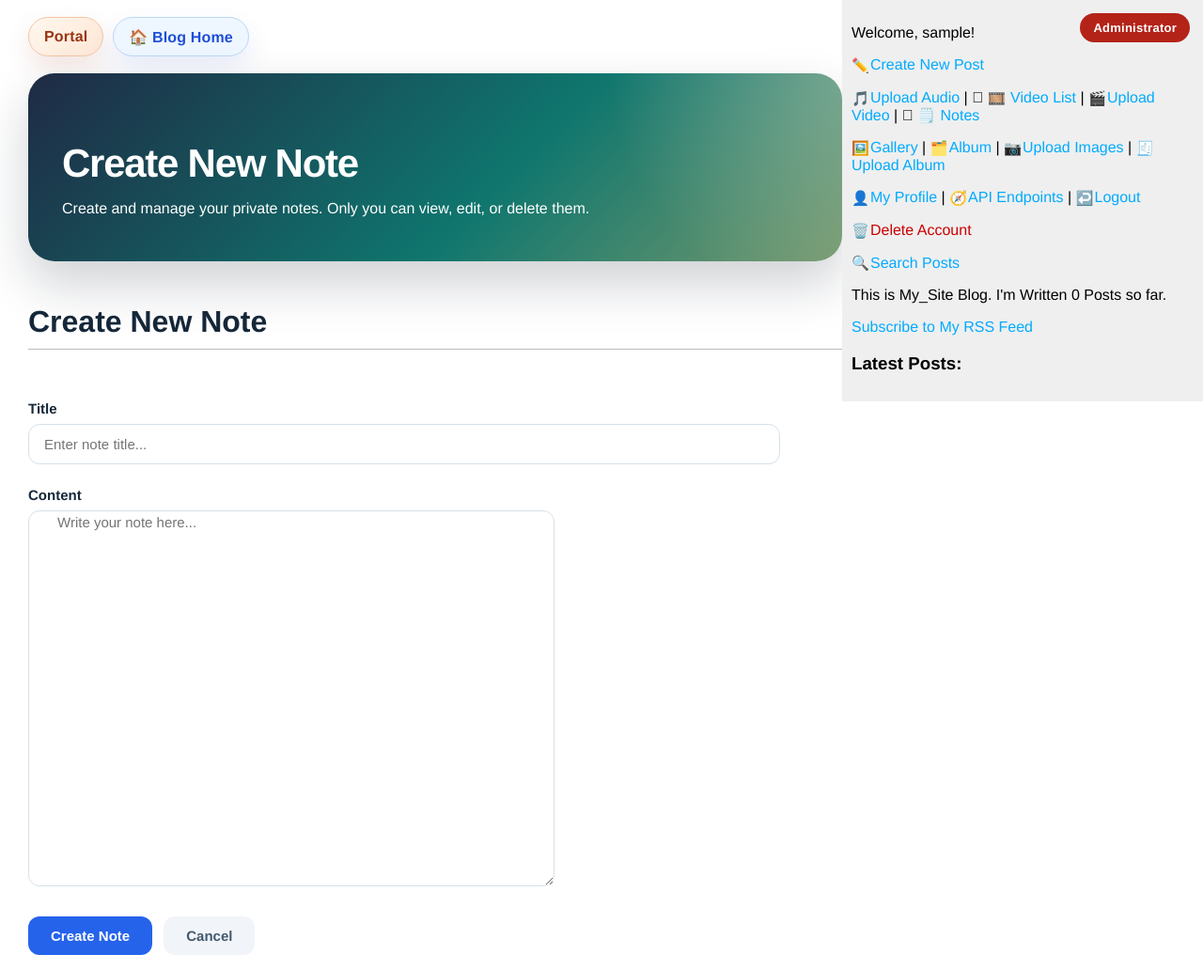
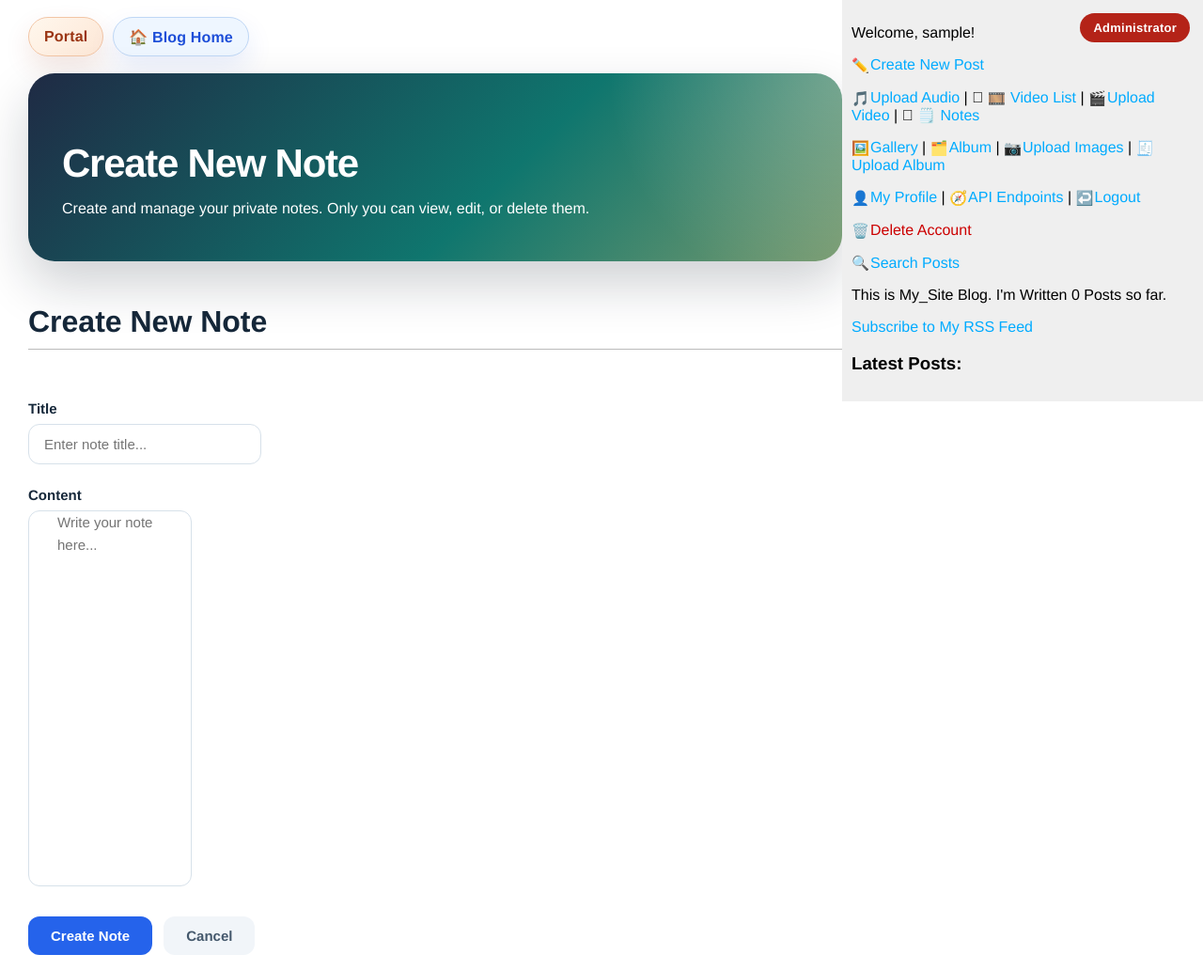
Before and after one commit to aaab0914/my_site_prod, a Django app: page /blog/notes/create/ in a window 1280 px wide. Shown: the top 1032 px of the page at 94% size. Run offline with Django 5.2, Linux system fonts and the light colour scheme; the visitor is signed in with stand-in values (Sample User, id 1); data that the repository does not hold is empty; parts of the project's set-up code (start-up, migrations or seed data) failed here and were passed over; some libraries are stand-ins or nearby versions.

Commit message:
fix: set fixed note editor dimensions

```diff
--- a/blog/templates/blog/notes/note_form.html
+++ b/blog/templates/blog/notes/note_form.html
@@ -14,7 +14,8 @@
         font-weight: 700;
     }
     .note-form-container {
-        max-width: 800px;
+        width: 248px;
+        max-width: 100%;
     }
     .form-group {
         margin-bottom: 24px;
@@ -28,6 +29,7 @@
     }
     .form-control {
         width: 100%;
+        box-sizing: border-box;
         padding: 12px 16px;
         border: 1px solid #d7e1ea;
         border-radius: 12px;
@@ -43,7 +45,7 @@
     }
     textarea.form-control {
         min-height: 400px;
-        resize: vertical;
+        resize: none;
         font-family: inherit;
         line-height: 1.6;
     }
```
